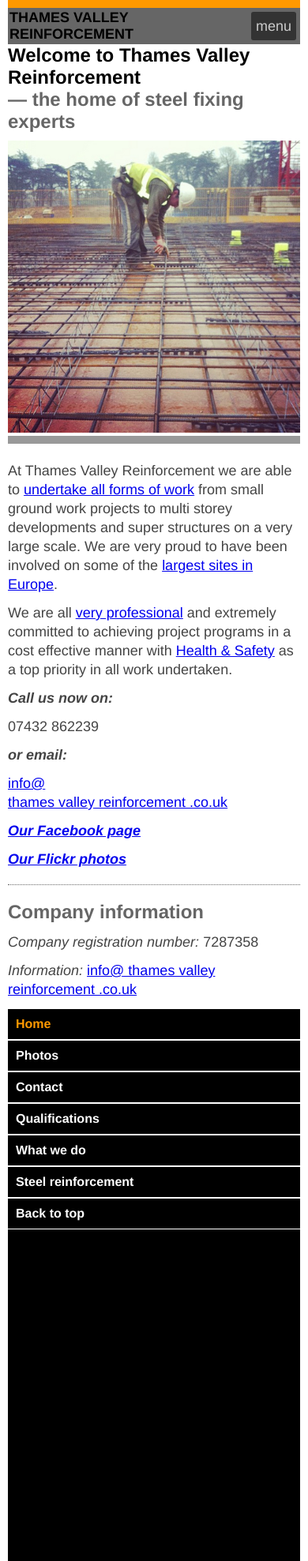
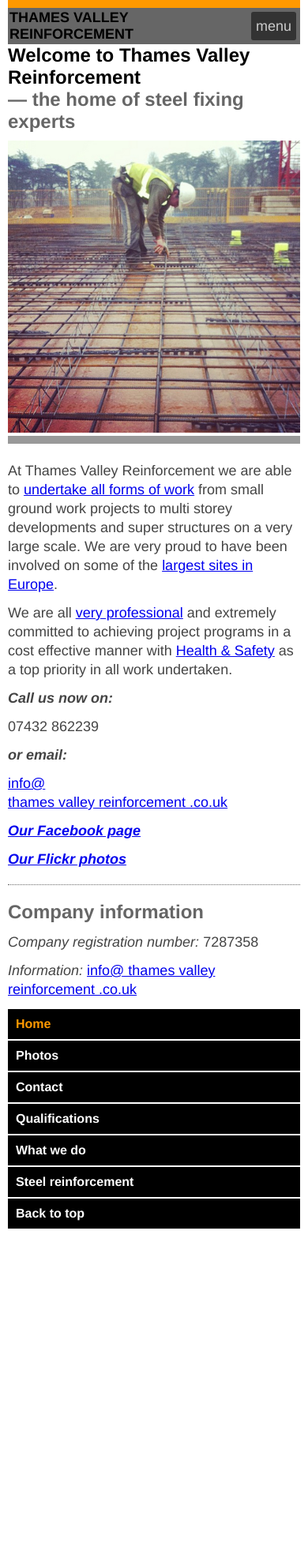
Before and after one commit to paulcarvill/thamesvalleyreinforcement, a Jekyll site: the page built from index.html, in a window 390 px wide. Shown: the whole page at 79% size. Built offline with Jekyll 4.4.1, drawn with Linux system fonts in a browser that asks for light colours; after the commit the page ends 1557 px from its top, so only the background shows below that.

Commit message:
amendment to nav styling, moved a style to small screens only

```diff
--- a/css/css.css
+++ b/css/css.css
@@ -27,7 +27,6 @@
 
 nav {
   background-color: black;
-  min-height: 700px;
 }
 
 nav ul li, nav ul li a {
@@ -178,6 +177,7 @@
     position: absolute;
     top: 10px;
     right: 0;
+    min-height: 700px;
   }
 }
 
```
